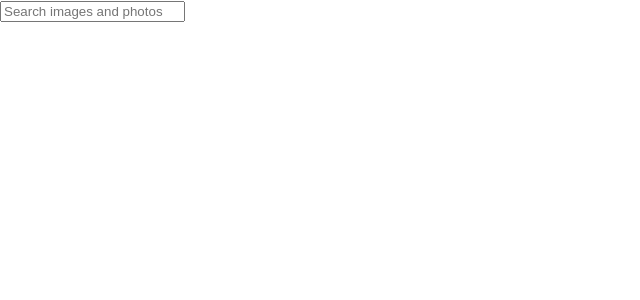
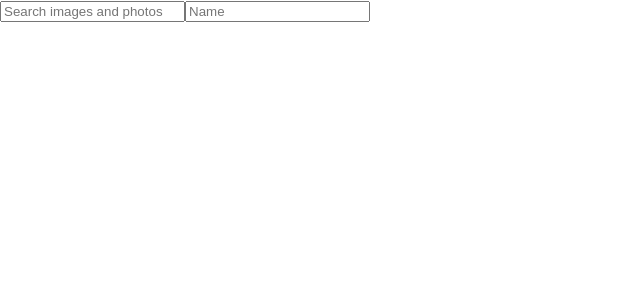
Before and after one commit to VladyslavaGoit/hook_for_localStorage, a React (Create React App) app: page / in a window 1280 px wide. Shown: the top 300 px of the page, without its empty margins (0-640 px from the left). Built offline with nearby package versions, Linux system fonts and the light colour scheme.

Commit message:
Add hook useLocalStorage

```diff
--- a/src/components/Form/Form.jsx
+++ b/src/components/Form/Form.jsx
@@ -2,23 +2,48 @@ import { useEffect } from 'react';
 import { useState } from 'react';
 
 const Form = () => {
-  const [query, setQuery] = useState(
-    JSON.parse(window.localStorage.getItem('query')) ?? ''
-  );
+  const useLocalStorage = key => {
+    const [state, setState] = useState(
+      () => JSON.parse(window.localStorage.getItem(key)) ?? ''
+    );
+    useEffect(() => {
+      window.localStorage.setItem(key, JSON.stringify(state));
+    }, [key, state]);
+
+    return [state, setState];
+  };
+
+  const [query, setQuery] = useLocalStorage('query');
+  const [name, setName] = useLocalStorage('name');
   const handleChange = event => {
-    setQuery(event.target.value);
+    const { name, value } = event.target;
+    switch (name) {
+      case 'name':
+        setName(value);
+        break;
+      case 'query':
+        setQuery(value);
+        break;
+      default:
+        return;
+    }
   };
-  useEffect(() => {
-    window.localStorage.setItem('query', JSON.stringify(query));
-  }, [query]);
+
   return (
     <form>
       <input
         onChange={handleChange}
         type="text"
-        name="login"
+        name="query"
         placeholder="Search images and photos"
         value={query}
+      />
+      <input
+        onChange={handleChange}
+        type="text"
+        name="name"
+        placeholder="Name"
+        value={name}
       />
     </form>
   );
```
